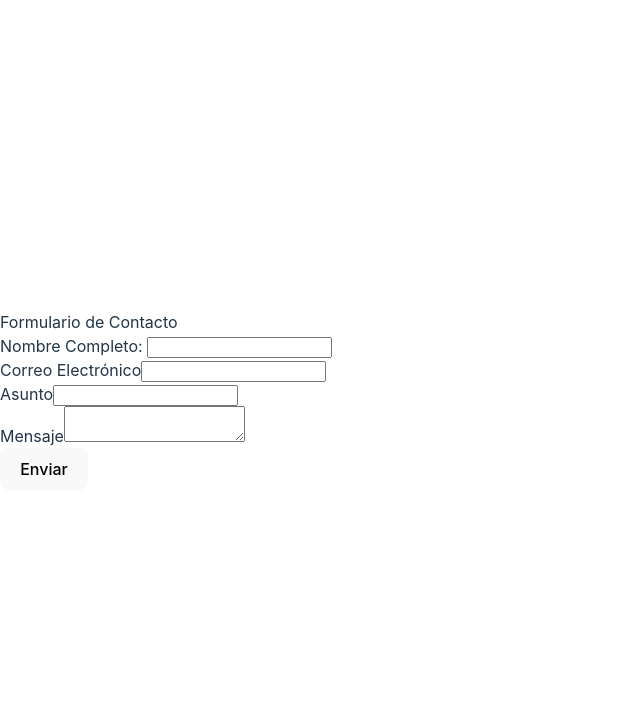
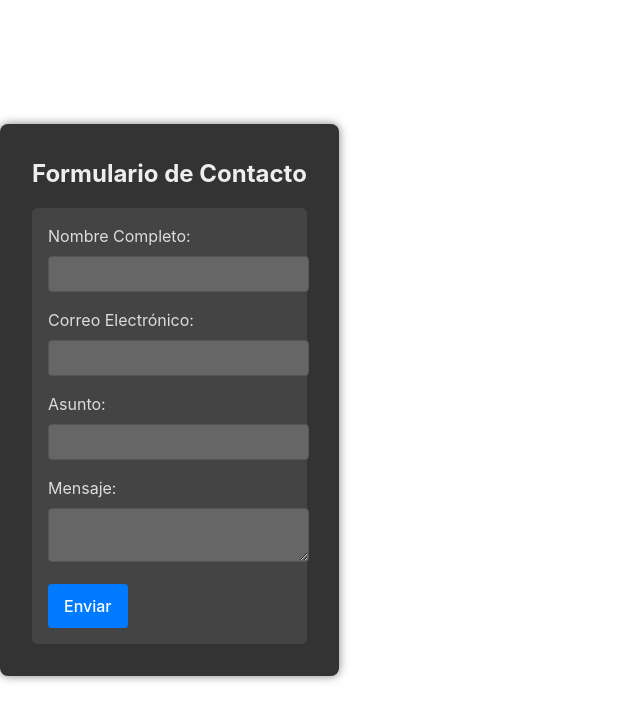
Before and after one commit to DuceHerrera07/Formulario, a React (Vite) app in the folder my-react-app/: page / in a window 1280 px wide. Shown: the top 720 px of the page, without its empty margins (0-640 px from the left). Built offline with nearby package versions, Linux system fonts and the light colour scheme.

Commit message:
asiganacion de estilos en el app.jsx

```diff
--- a/my-react-app/src/App.jsx
+++ b/my-react-app/src/App.jsx
@@ -1,61 +1,51 @@
 import React, { useState } from 'react';
 import { useForm } from 'react-hook-form';
-import './App.css'
+import './App.css';
 
 function App() {
-  // Hook de useForm para manejar el formulario y sus errores
   const { register, handleSubmit, formState: { errors } } = useForm();
-  // Estado para controlar si el formulario ha sido enviado exitosamente
   const [submitted, setSubmitted] = useState(false);
 
-  // Función que se ejecuta al enviar el formulario
   const onSubmit = (data) => {
-    console.log(data); // Mostrar datos en consola
-    setSubmitted(true); // Marcar el formulario como enviado
+    console.log(data);
+    setSubmitted(true);
   };
 
   return (
-    <div className='App'>
-        <header>Formulario de Contacto</header>
-        <form onSubmit={handleSubmit(onSubmit)}>
+    <div className="App dark-theme">
+      <header className="dark-header">Formulario de Contacto</header>
+      <form className="dark-form" onSubmit={handleSubmit(onSubmit)}>
 
-           {/* Campo para el nombre */}
-          <div>
-          <label htmlFor="fullName">Nombre Completo: </label>
-          <input id="fullName" {...register('fullName', { required: true })} />
-          {errors.fullName && <span className="error">El nombre completo es obligatorio</span>}
-          </div>
+        <div className="form-group">
+          <label htmlFor="fullName" className="dark-label">Nombre Completo:</label>
+          <input id="fullName" className="dark-input" {...register('fullName', { required: true })} />
+          {errors.fullName && <span className="dark-error">El nombre completo es obligatorio</span>}
+        </div>
 
-          {/* Campo para el correo electrónico */}
-          <div>
-            <label htmlFor="email">Correo Electrónico</label>
-            <input id="email" type="email" {...register('email', { required: true })} />
-            {errors.email && <span className="error">El correo electrónico es obligatorio</span>}
-         </div>
+        <div className="form-group">
+          <label htmlFor="email" className="dark-label">Correo Electrónico:</label>
+          <input id="email" className="dark-input" type="email" {...register('email', { required: true })} />
+          {errors.email && <span className="dark-error">El correo electrónico es obligatorio</span>}
+        </div>
 
-         {/* Campo para el asunto */}
-          <div>
-            <label htmlFor="subject">Asunto</label>
-            <input id="subject" {...register('subject', { required: true })} />
-            {errors.subject && <span className="error">El asunto es obligatorio</span>}
-          </div>
+        <div className="form-group">
+          <label htmlFor="subject" className="dark-label">Asunto:</label>
+          <input id="subject" className="dark-input" {...register('subject', { required: true })} />
+          {errors.subject && <span className="dark-error">El asunto es obligatorio</span>}
+        </div>
 
-          {/* Campo para el mensaje */}
-          <div>
-            <label htmlFor="message">Mensaje</label>
-            <textarea id="message" {...register('message', { required: true })}></textarea>
-            {errors.message && <span className="error">El mensaje es obligatorio</span>}
-          </div>
+        <div className="form-group">
+          <label htmlFor="message" className="dark-label">Mensaje:</label>
+          <textarea id="message" className="dark-textarea" {...register('message', { required: true })}></textarea>
+          {errors.message && <span className="dark-error">El mensaje es obligatorio</span>}
+        </div>
 
-          {/* Botón de envío del formulario */}
-          <button type="submit">Enviar</button>
-        </form>
+        <button type="submit" className="dark-button">Enviar</button>
+      </form>
 
-        {/* Mensaje de éxito cuando el formulario se envía correctamente */}
-        {submitted && <div className="success">¡El mensaje se envio con éxito!</div>}
-
+      {submitted && <div className="dark-success">¡El mensaje se envió con éxito!</div>}
     </div>
-  )
+  );
 }
 
-export default App
+export default App;
```
